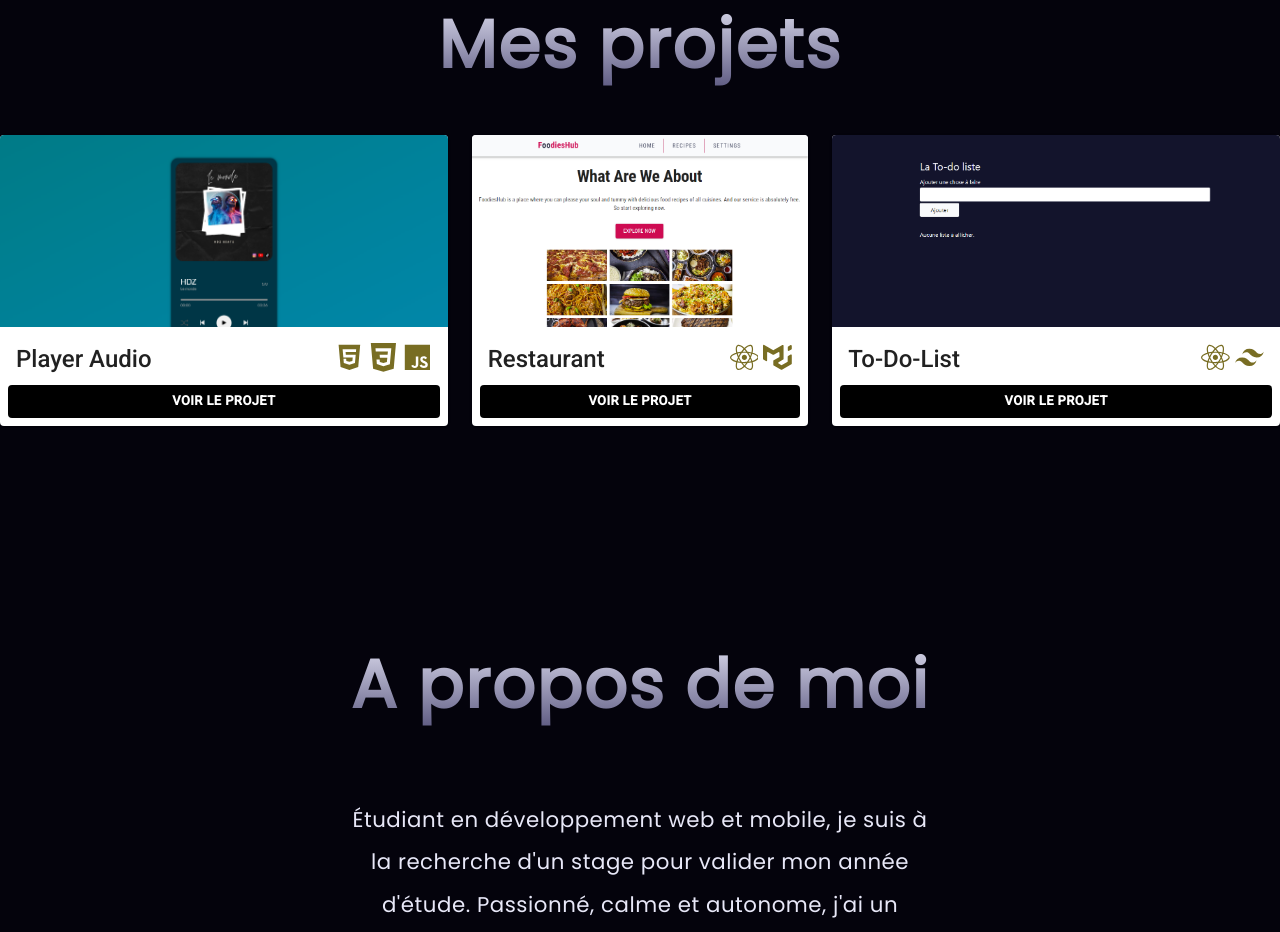
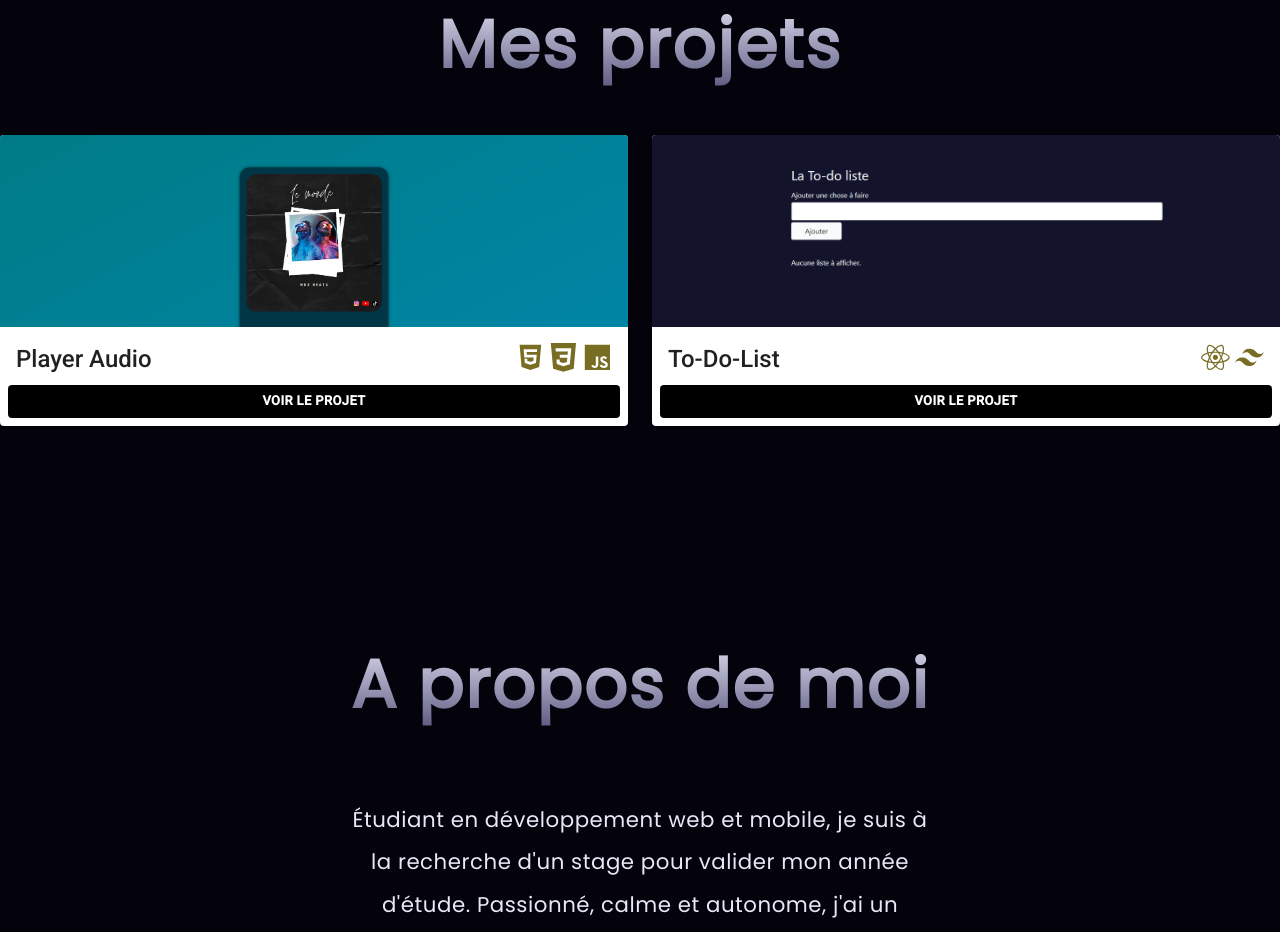
Before and after one commit to HDZ65/Portfolio, a Next.js app: page / in a window 1280 px wide. Shown: the part 1020-1952 px from the top of the page. Built offline with nearby package versions, Linux system fonts and the light colour scheme.

Commit message:
dernier 29/04

```diff
--- a/src/app/Projects/Projects.tsx
+++ b/src/app/Projects/Projects.tsx
@@ -19,14 +19,7 @@ const stacks = [
     href: "https://audio-player-six-eta.vercel.app",
     logoStack: [<FaHtml5 key="html5" />, <SiCss3 key="css3" />, <IoLogoJavascript key="javascript" />],
   },
-  {
-    id: 2,
-    name: "Restaurant",
-    photoProjet: restaurant,
-    href: "",
 
-    logoStack: [<FaReact key="react" />, <SiMui key="mui" />],
-  },
   {
     id: 3,
     name: "To-Do-List",
```
